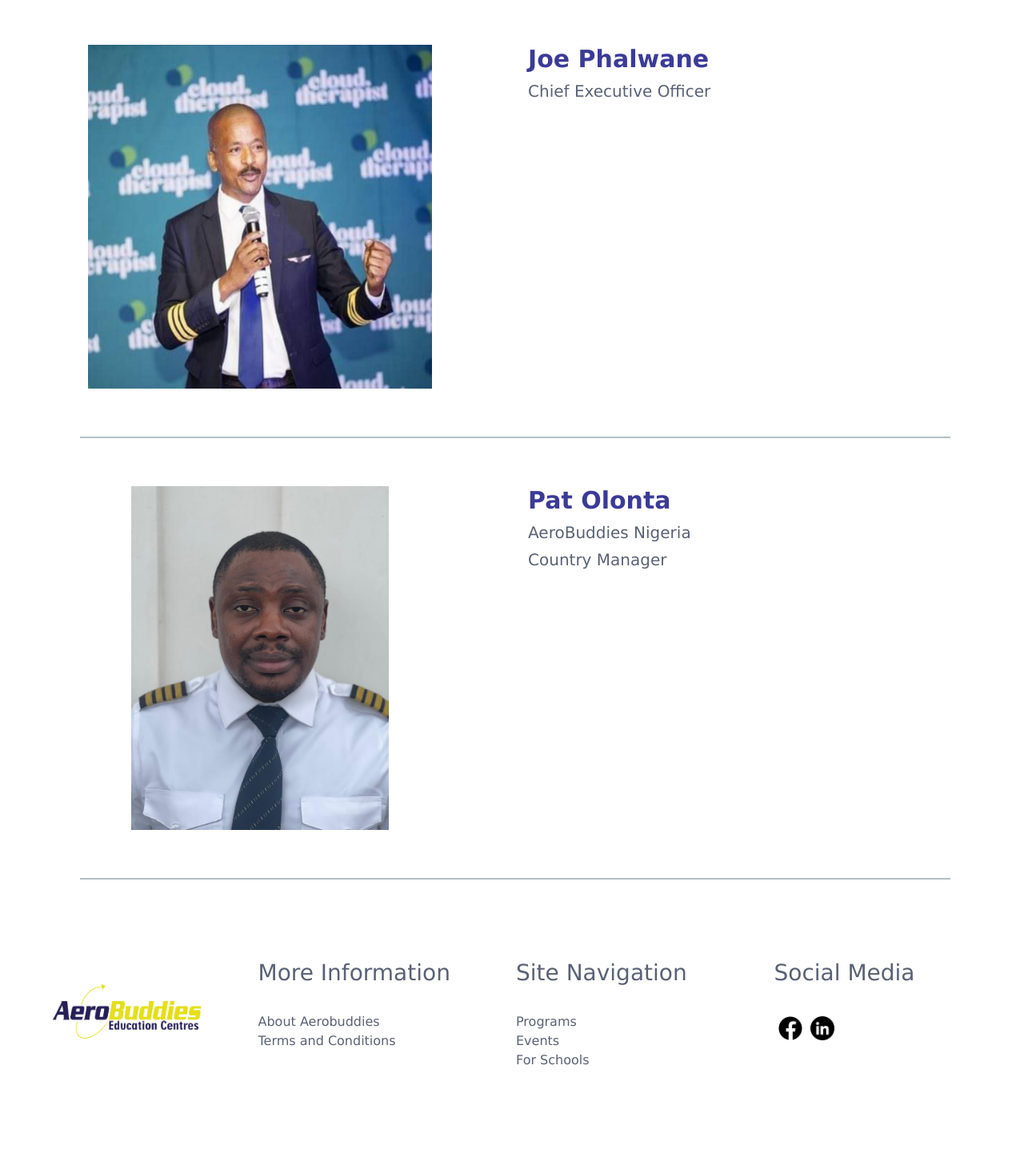
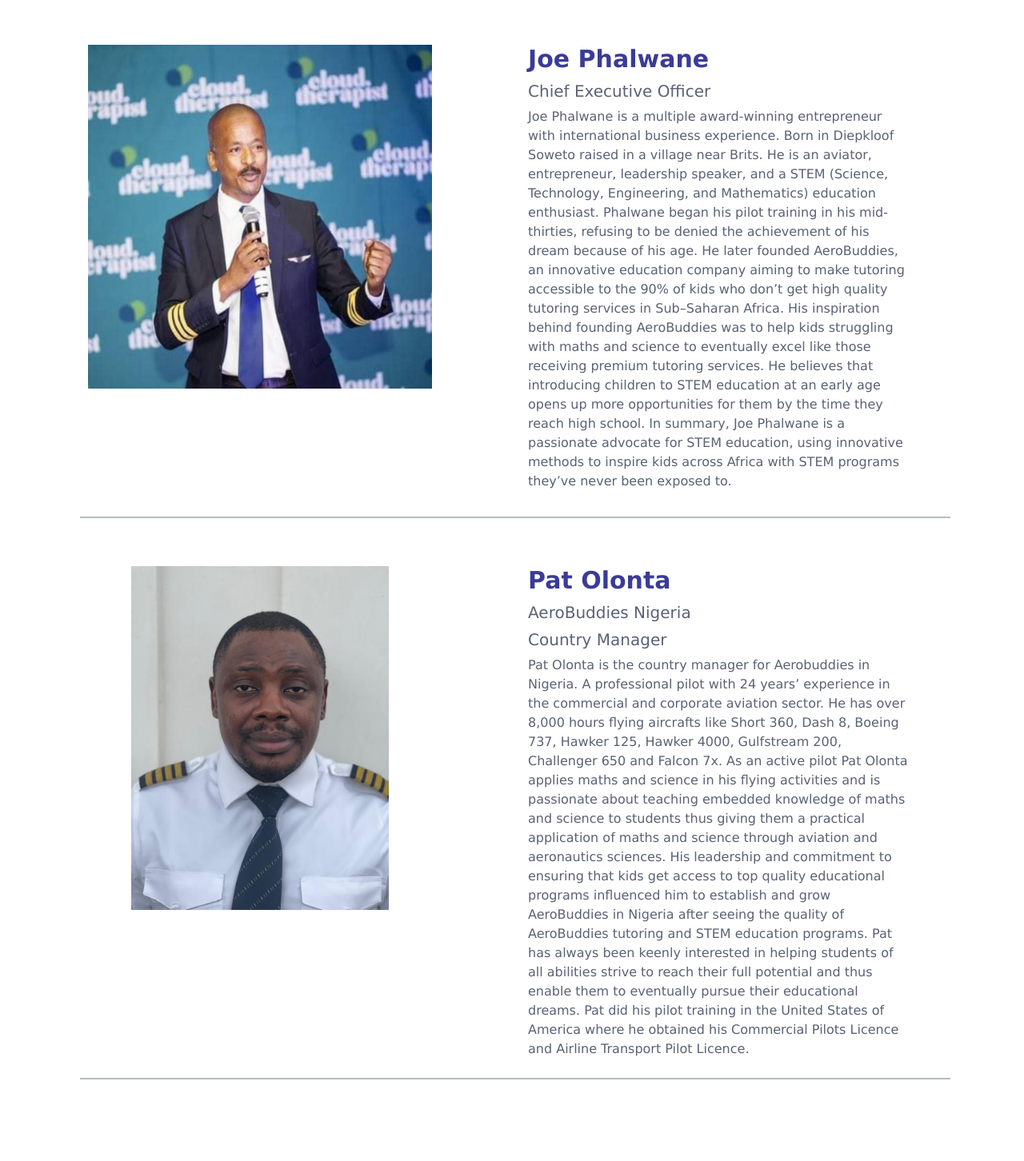
Before and after one commit to Dremas22/Aerobuddies, a Next.js app in the folder aerobuddies-app/: page /meetTheTeam in a window 1280 px wide. Shown: the part 220-1672 px from the top of the page at 80% size. Before the commit the page ends 1620 px from the top, so only its background shows below. Built offline with nearby package versions, Linux system fonts and the light colour scheme.

Commit message:
Added team content

```diff
--- a/aerobuddies-app/components/about-us/about-us.module.css
+++ b/aerobuddies-app/components/about-us/about-us.module.css
@@ -13,7 +13,7 @@
     color: #3B3B98;
     font-size: 30px;
     font-weight: bold;
-
+    margin-bottom: 30px;
 }
 
 .aboutUsContents {
@@ -25,7 +25,7 @@
 }
 .aboutUsContents2 {
     max-width: 800px;
-    padding: 20px;
+    padding: 10px;
     text-align: center;
 }
 
--- a/aerobuddies-app/components/aeroBcomponent/aeroBuddies.js
+++ b/aerobuddies-app/components/aeroBcomponent/aeroBuddies.js
@@ -10,26 +10,23 @@
 
     const imageRef = useRef(null);
 
-    useEffect(() => {
-        const image = imageRef.current;
-        let currentIndex = 0;
-        const images = [
-            '/videos/BG1.mp4',
-            '/images/headerPic.jpeg',
-
-        ];
-
-        const slideshowInterval = setInterval(() => {
-            currentIndex = (currentIndex + 1) % images.length;
-            image.style.opacity = 0;
-            setTimeout(() => {
-                image.src = images[currentIndex];
-                image.style.opacity = 1;
-            }, 1000);
-        }, 5000);
-
-        return () => clearInterval(slideshowInterval);
-    }, []);
+    // useEffect(() => {
+    //     const image = imageRef.current;
+    //     let currentIndex = 0;
+    //     const images = [
+    //         '/videos/BG1.mp4',
+    //         '/images/headerPic.jpeg',
+    //     ];
+    //     const slideshowInterval = setInterval(() => {
+    //         currentIndex = (currentIndex + 1) % images.length;
+    //         image.style.opacity = 0;
+    //         setTimeout(() => {
+    //             image.src = images[currentIndex];
+    //             image.style.opacity = 1;
+    //         }, 1000);
+    //     }, 5000);
+    //     return () => clearInterval(slideshowInterval);
+    // }, []);
 
     return (
 
@@ -44,7 +41,11 @@
                         <source src="/videos/BG1.mp4" type="video/mp4" />
                     </video>
 
-                    <img src="./images/headerPic.jpeg" alt="BG-image" ref={imageRef}/>
+                    {/* <img src="/images/headerPic.jpeg"
+                        className={classes.headerPicture}
+                        alt="BG-image"
+                        ref={imageRef}
+                    /> */}
                 </div>
 
                 <div className={classes.headerContainer2}>
--- a/aerobuddies-app/components/aeroBcomponent/aeroBuddies.module.css
+++ b/aerobuddies-app/components/aeroBcomponent/aeroBuddies.module.css
@@ -9,20 +9,23 @@
     margin-top: 50px;
 }
 
-/* @keyframes slideRightToLeft {
+@keyframes slideRightToLeft {
     0% {
       transform: translateX(100%);
     }
     100% {
       transform: translateX(-100%);
     }
-  } */
+  }
 
 .videoBackground {
-    width: 95%;
+    width: 80%;
     position: relative;
     height: 85vh;
-    background-color: #57606f;
+    background-image: url('/images/headerPic.jpeg');
+    background-position: center;
+    background-repeat: no-repeat;
+    background-size: cover;
     /* overflow: hidden; */
 }
 
@@ -37,16 +40,16 @@
     left: 50%;
     transform: translate(-50%, -50%); */
 }
-.videoBackground img {
+.headerPicture {
     position: absolute;
     top: 0;
     left: 0;
     width: 100%;
     height: 100%;
     object-fit: cover;
-
     opacity: 0;
     transition: opacity 1s ease-in-out;
+
   }
 
 .headerContainer2 {
@@ -268,6 +271,7 @@
     }
 
     .headerContainer2 {
+
         display: grid;
         grid-template-columns: repeat(1, 0.2fr);
         row-gap: 1px;
@@ -275,6 +279,7 @@
     }
 
     .headerContainer3 {
+
         text-align: center;
         top: 68%
     }
--- a/aerobuddies-app/components/navbar/navbar.module.css
+++ b/aerobuddies-app/components/navbar/navbar.module.css
@@ -9,7 +9,6 @@
     display: flex;
     flex-direction: row;
     align-items: center;
-
     /* gap: 35px; */
     color: #fff;
     width: 100%;
@@ -172,7 +171,8 @@
     /* border: 1px solid white; */
     width: 30px;
     height: 25px;
-    border-radius: 5px
+    border-radius: 5px;
+
 }
 
 .line {
@@ -189,8 +189,7 @@
 
     /* .navContainer {
         position: fixed;
-        z-index: 3000;
-
+        z-index: 2000;
     } */
 
     .linkDiv {
@@ -200,8 +199,8 @@
     .menu {
         display: block;
         margin-left: auto;
-        /* position: fixed; */
-        z-index: 3000;
+
+        z-index: 2000;
         /* margin-right: 70px; */
     }
 
@@ -210,8 +209,6 @@
     } */
 
     .navDiv {
-        /* margin-right: -100px; */
-
 
         width: auto
     }
@@ -257,9 +254,9 @@
         box-shadow: 0px 2px 11px rgba(0, 0, 0, 0.5);
     }
 
-     .links {
+    .links {
         color: #3B3B98;
-     }
+    }
 
     .linkDivMobile select {
         background-color: #3B3B98;
@@ -362,9 +359,9 @@
 
     }
 
-     .links {
+    .links {
         color: #3B3B98;
-     }
+    }
 
     .linkDivMobile select {
         background-color: #3B3B98;
--- a/aerobuddies-app/components/team/teamComponent.js
+++ b/aerobuddies-app/components/team/teamComponent.js
@@ -21,10 +21,23 @@
                         <div className={classes.memberInfo}>
                             <h2>Joe Phalwane</h2>
                             <h5>Chief Executive Officer</h5>
+                            <p>
+                                Joe Phalwane is a multiple award-winning entrepreneur with international business experience.
+                                Born in Diepkloof Soweto raised in a village near Brits. He is an aviator, entrepreneur, leadership speaker,
+                                and a STEM (Science, Technology, Engineering, and Mathematics) education enthusiast. Phalwane began his
+                                pilot training in his mid-thirties, refusing to be denied the achievement of his dream because of his age.
+                                He later founded AeroBuddies, an innovative education company aiming to make tutoring accessible to the 90% of
+                                kids who don’t get high quality tutoring services in Sub–Saharan Africa. His inspiration behind founding
+                                AeroBuddies was to help kids struggling with maths and science to eventually excel like those receiving premium
+                                tutoring services. He believes that introducing children to STEM education at an early age opens up more
+                                opportunities for them by the time they reach high school. In summary, Joe Phalwane is a passionate advocate
+                                for STEM education, using innovative methods to inspire kids across Africa with STEM programs they’ve never
+                                been exposed to.
+                            </p>
                         </div>
                     </div>
 
-                <div  className={classes.liner}></div>
+                    <div className={classes.liner}></div>
 
                     <div className={classes.teamMembers}>
                         <div className={classes.member1}>
@@ -34,10 +47,25 @@
                             <h2>Pat Olonta</h2>
                             <h5>AeroBuddies Nigeria</h5>
                             <h5>Country Manager</h5>
+                            <p>
+                                Pat Olonta is the country manager for Aerobuddies in Nigeria. A professional pilot with
+                                24 years’ experience in the commercial and corporate aviation sector. He has over 8,000 hours
+                                flying aircrafts like Short 360, Dash 8, Boeing 737, Hawker 125, Hawker 4000, Gulfstream 200,
+                                Challenger 650 and Falcon 7x. As an active pilot Pat Olonta applies maths and science in
+                                his flying activities and is passionate about teaching embedded knowledge of maths and
+                                science to students thus giving them a practical application of maths and science through
+                                aviation and aeronautics sciences. His leadership and commitment to ensuring that kids get
+                                access to top quality educational programs influenced him to establish and grow AeroBuddies
+                                in Nigeria after seeing the quality of AeroBuddies tutoring and STEM education programs.
+                                Pat has always been keenly interested in helping students of all abilities strive to reach
+                                their full potential and thus enable them to eventually pursue their educational dreams. Pat
+                                did his pilot training in the United States of America where he obtained his Commercial
+                                Pilots Licence and Airline Transport Pilot Licence.
+                            </p>
                         </div>
                     </div>
 
-                <div  className={classes.liner}></div>
+                    <div className={classes.liner2}></div>
 
                 </div>
                 <Footer />
--- a/aerobuddies-app/components/team/teamComponent.module.css
+++ b/aerobuddies-app/components/team/teamComponent.module.css
@@ -45,8 +45,6 @@
 
 }
 
-
-
 .member img {
     width: 100%;
     height: 100%;
@@ -82,8 +80,15 @@
 .liner {
     width: 85%;
     height: 2px;
-    margin: 50px 0 0 100px;
+    margin: 150px 0 0 100px;
     /* Adjust line thickness as needed */
+    background-color: #b2bec3;
+}
+
+.liner2 {
+    width: 85%;
+    height: 2px;
+    margin: 200px 0 0 100px;
     background-color: #b2bec3;
 }
 
```
Lines whose indentation alone changed are shown as unchanged.
